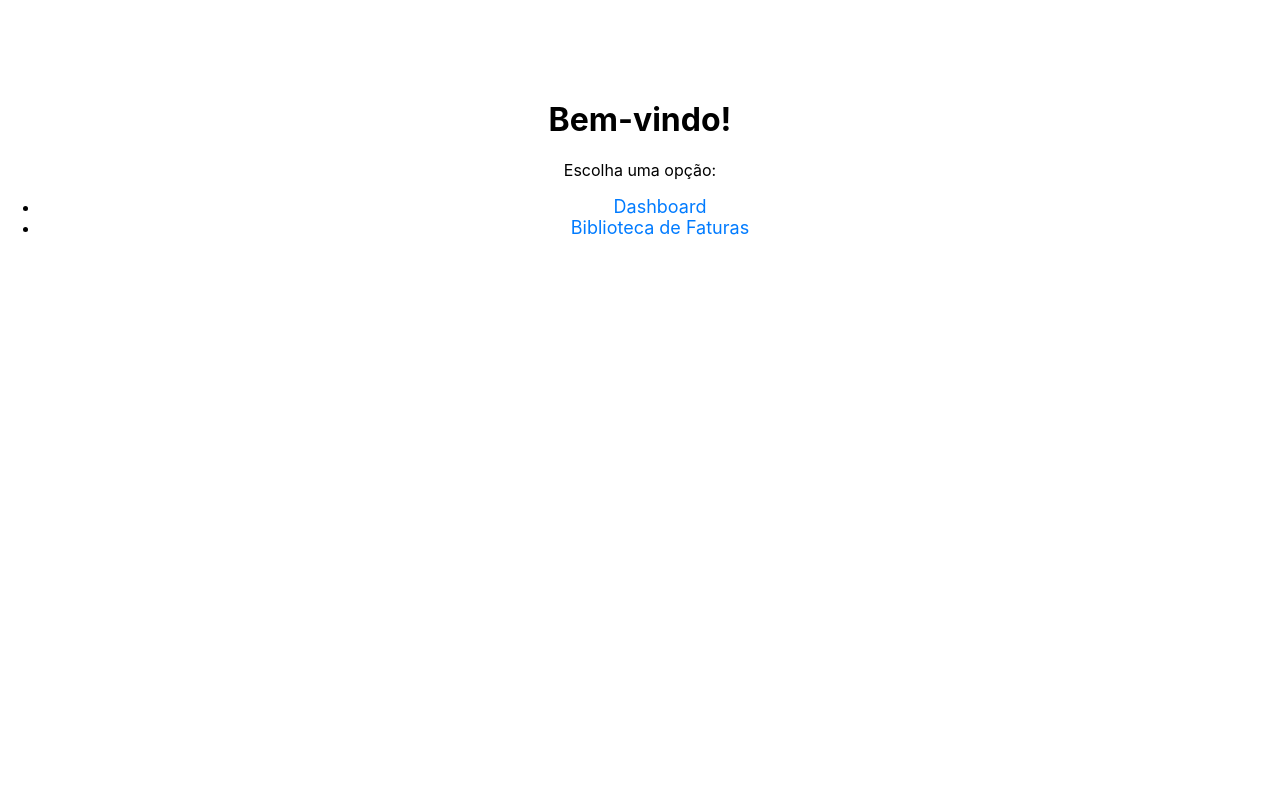
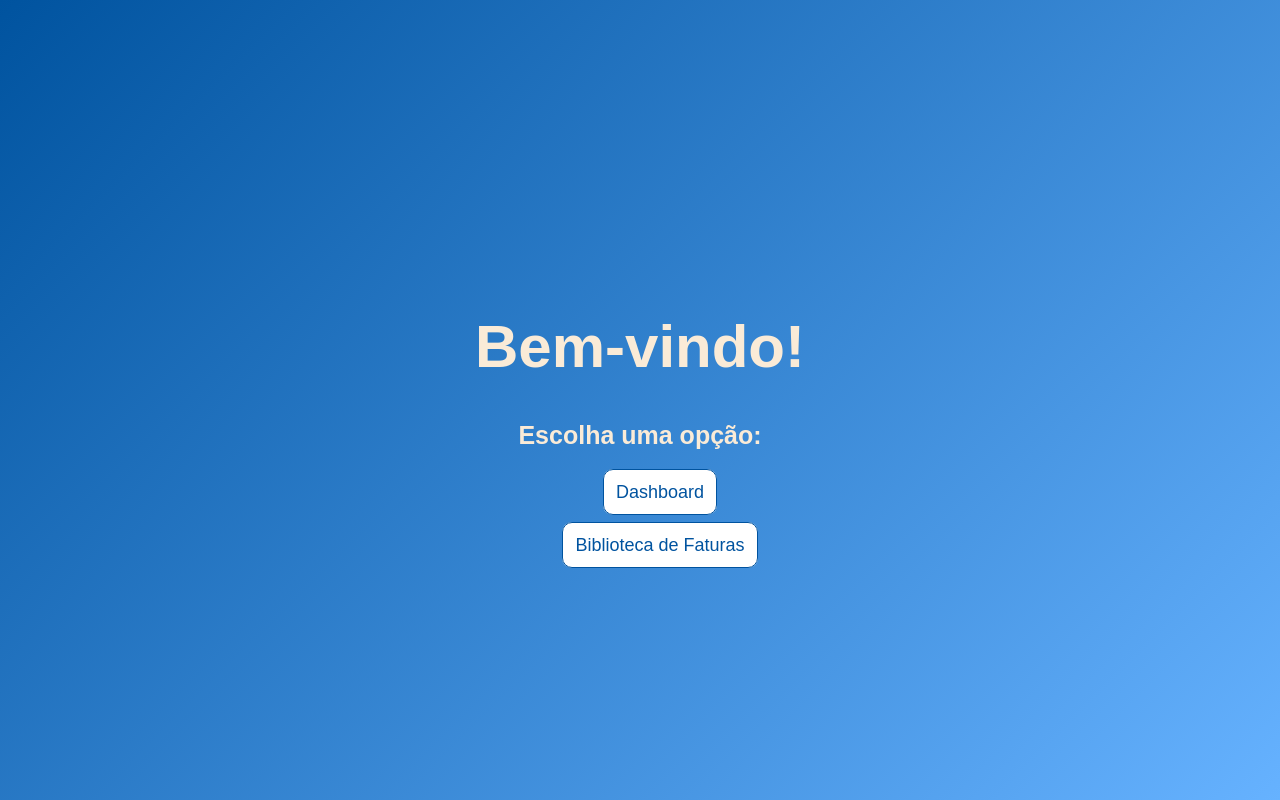
Before and after one commit to Beatrizresteves/desafio-lumi, a React (Create React App) app in the folder frontend/: page / in a window 1280 px wide. Built offline with nearby package versions, Linux system fonts and the light colour scheme.

Commit message:
Melhora css

```diff
--- a/frontend/public/index.html
+++ b/frontend/public/index.html
@@ -24,7 +24,8 @@
       work correctly both with client-side routing and a non-root public URL.
       Learn how to configure a non-root public URL by running `npm run build`.
     -->
-    <title>React App</title>
+    <title>Sua fatura
+    </title>
   </head>
   <body>
     <noscript>You need to enable JavaScript to run this app.</noscript>
--- a/frontend/src/App.css
+++ b/frontend/src/App.css
@@ -2,9 +2,59 @@
   text-align: center;
 }
 
+
 .App-logo {
   height: 40vmin;
   pointer-events: none;
+}
+
+.buttonFat {
+  border-radius: 6px;
+  border: none;
+  padding: 15px;
+  margin-left: 10px;
+}
+
+input {
+  padding: 15px;
+  border: none;
+  border-radius: 14px;
+  width: 164px;
+
+}
+
+
+h1 {
+font-size: 60px;
+color: antiquewhite;
+}
+
+h2 {
+  color: antiquewhite;
+  text-align: inherit;
+  font-size: 25px;
+}
+
+body {
+  font-family: Arial, sans-serif;
+  color: #333333; /* Cinza escuro para o texto */
+  margin: 0;
+  padding: 0;
+  display: flex;
+  justify-content: center;
+  align-items: center;
+  height: 100vh; /* Tornar a página ocupar a altura total da tela */
+  background: linear-gradient(135deg, #00539F, #66B2FF); /* Gradiente de azul */
+}
+
+.container {
+  text-align: center;
+}
+
+
+.home-page {
+  text-align: center;
+  margin-top: 100px;
 }
 
 @media (prefers-reduced-motion: no-preference) {
@@ -28,23 +78,64 @@
   color: #61dafb;
 }
 
-/* App.css */
-.home-page {
-  text-align: center;
-  margin-top: 100px;
-}
+
 
 .nav-link {
-  color: #007bff;
   text-decoration: none;
   font-size: 18px;
   margin: 10px;
+  border: 1px solid;
+  padding: 12px;
+  border-radius: 10px;
+  background-color: #ffffff;
+  color: #00539f;
+}
+
+p {
+  margin: 32px;
+  text-align: center;
+
+}
+
+ul {
+  text-align: initial;
+  list-style-type: none;
 }
 
 .nav-link:hover {
   text-decoration: underline;
 }
 
+ul li {
+  border-radius: 4px;
+  margin-top: 4px;
+  height: 30px;
+  color: #FFFFFF;
+  vertical-align: middle;
+
+}
+
+ul li button {
+  background-color: #00539f;
+  color: #FFFFFF;
+  border: none;
+  height: 25px;
+}
+
+/* Botões */
+.button {
+  background-color: #FFFFFF; /* Branco */
+  color: #00539F; /* Azul Escuro */
+  border: none;
+  padding: 10px 20px;
+  border-radius: 5px;
+  cursor: pointer;
+}
+
+.button:hover {
+  background-color: #66B2FF; /* Azul Claro */
+  color: #FFFFFF; /* Branco */
+}
 
 @keyframes App-logo-spin {
   from {
--- a/frontend/src/App.js
+++ b/frontend/src/App.js
@@ -9,15 +9,15 @@ const HomePage = () => {
   return (
     <div className="home-page">
       <h1>Bem-vindo!</h1>
-      <p>Escolha uma opção:</p>
+      <h2>Escolha uma opção:</h2>
       <nav>
         <ul>
-          <li>
+          <p>
             <Link to="/dashboard" className="nav-link">Dashboard</Link>
-          </li>
-          <li>
+          </p>
+          <p>
             <Link to="/biblioteca-faturas" className="nav-link">Biblioteca de Faturas</Link>
-          </li>
+          </p>
         </ul>
       </nav>
     </div>
--- a/frontend/src/components/BibliotecaFaturas.js
+++ b/frontend/src/components/BibliotecaFaturas.js
@@ -48,7 +48,7 @@ const BibliotecaFaturas = () => {
         onChange={handleInputChange}
         placeholder="Digite o Número do Cliente"
       />
-      <button onClick={fetchFaturas}>Buscar Faturas</button>
+      <button onClick={fetchFaturas} className='buttonFat'>Buscar Faturas</button>
       <ul>
         {faturas.map((fatura) => (
           <li key={fatura.id}>
```
